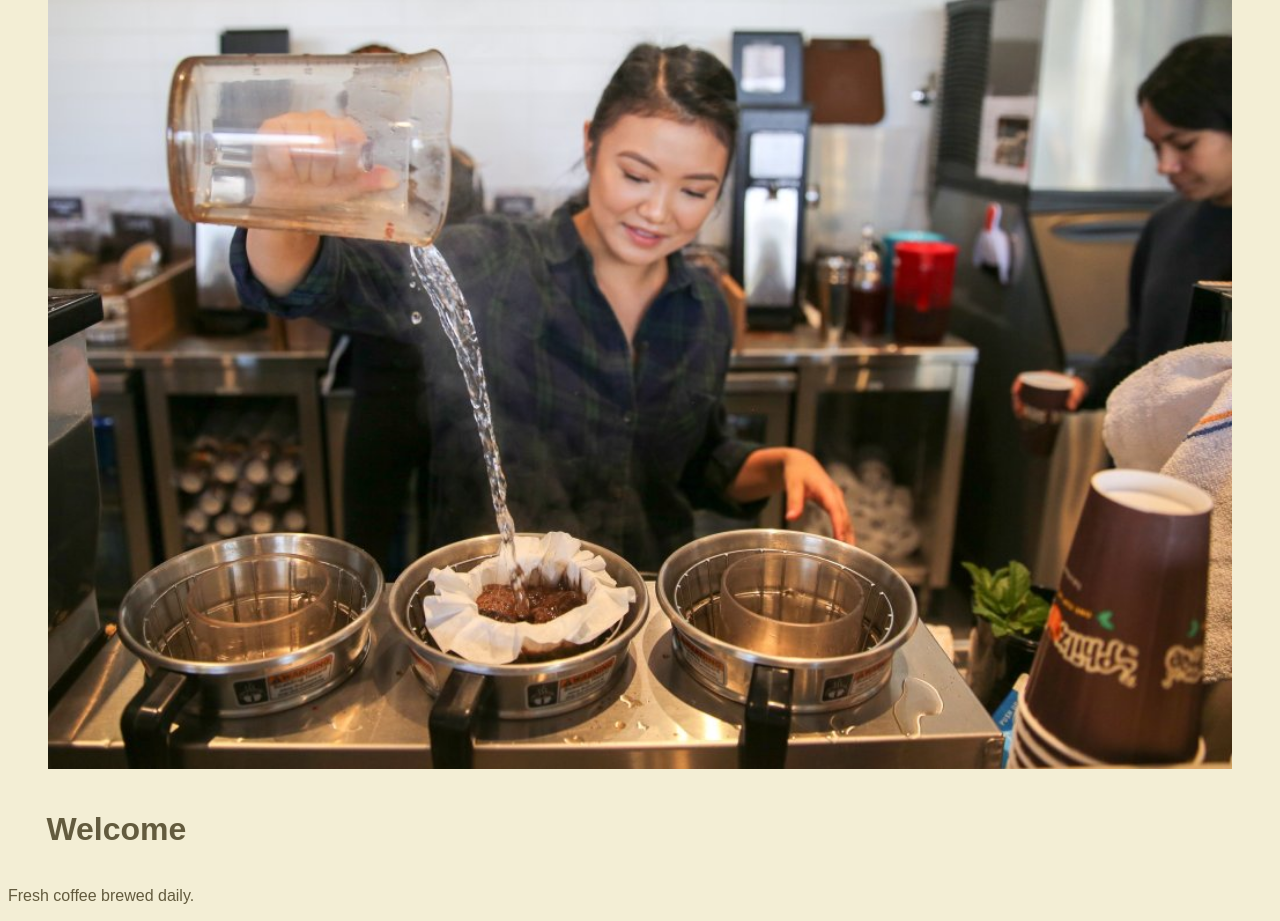
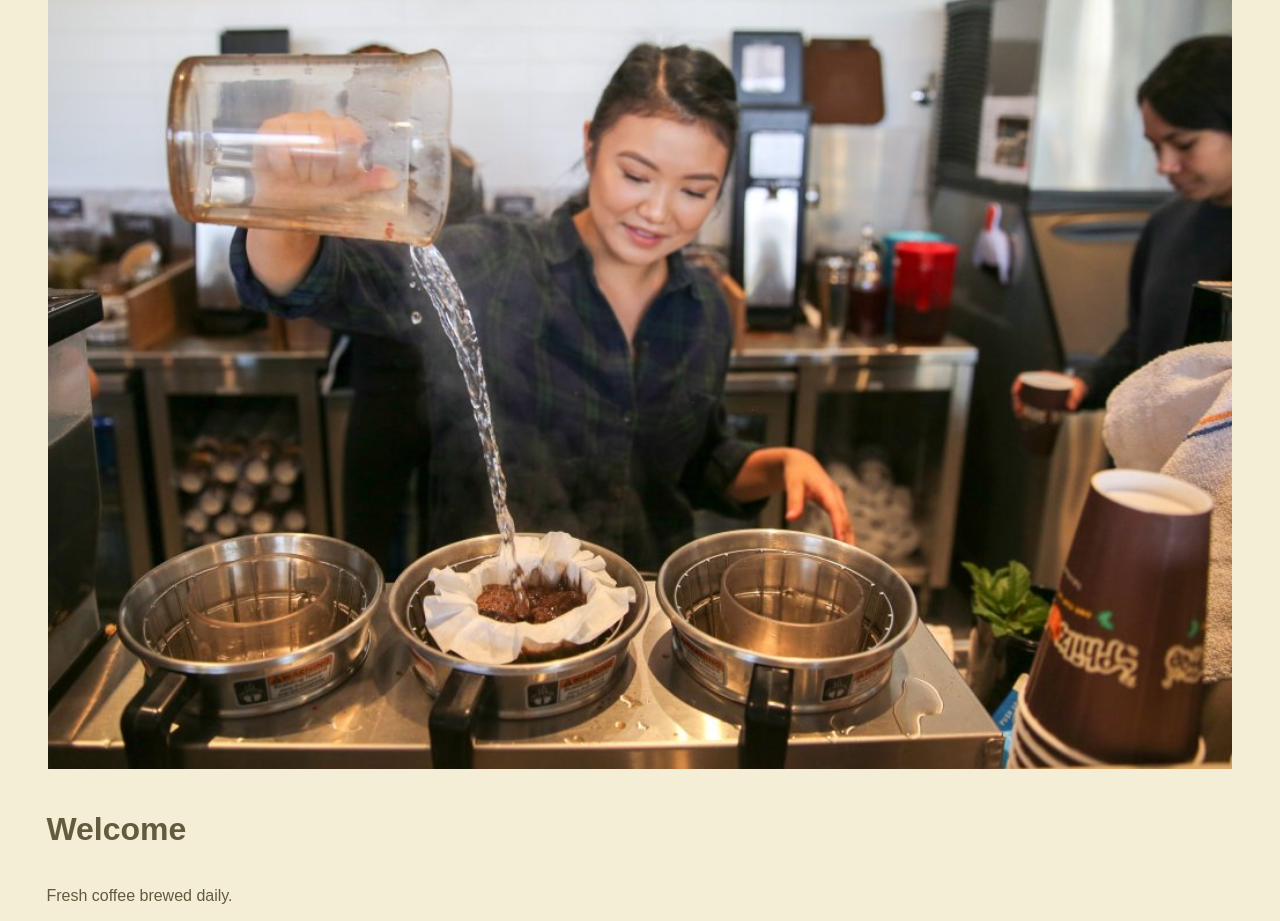
Before and after one commit to cjszeto/cjszeto.github.io, a plain HTML site: page grc338/website-mobile-first/index.html in a window 1280 px wide. Shown: the part 224-1145 px from the top of the page. Drawn offline with Linux system fonts and the light colour scheme; a web font is replaced by a local one.

Commit message:
Update index.html

```diff
--- a/grc338/website-mobile-first/index.html
+++ b/grc338/website-mobile-first/index.html
@@ -26,7 +26,8 @@
         </figure>
 
         <h2>Welcome</h2>
-            <p>Fresh coffee brewed daily.</p>
-
+            <section class="abouttext">
+                <p>Fresh coffee brewed daily.</p>
+            </section>
     </body>
 </html>
```
